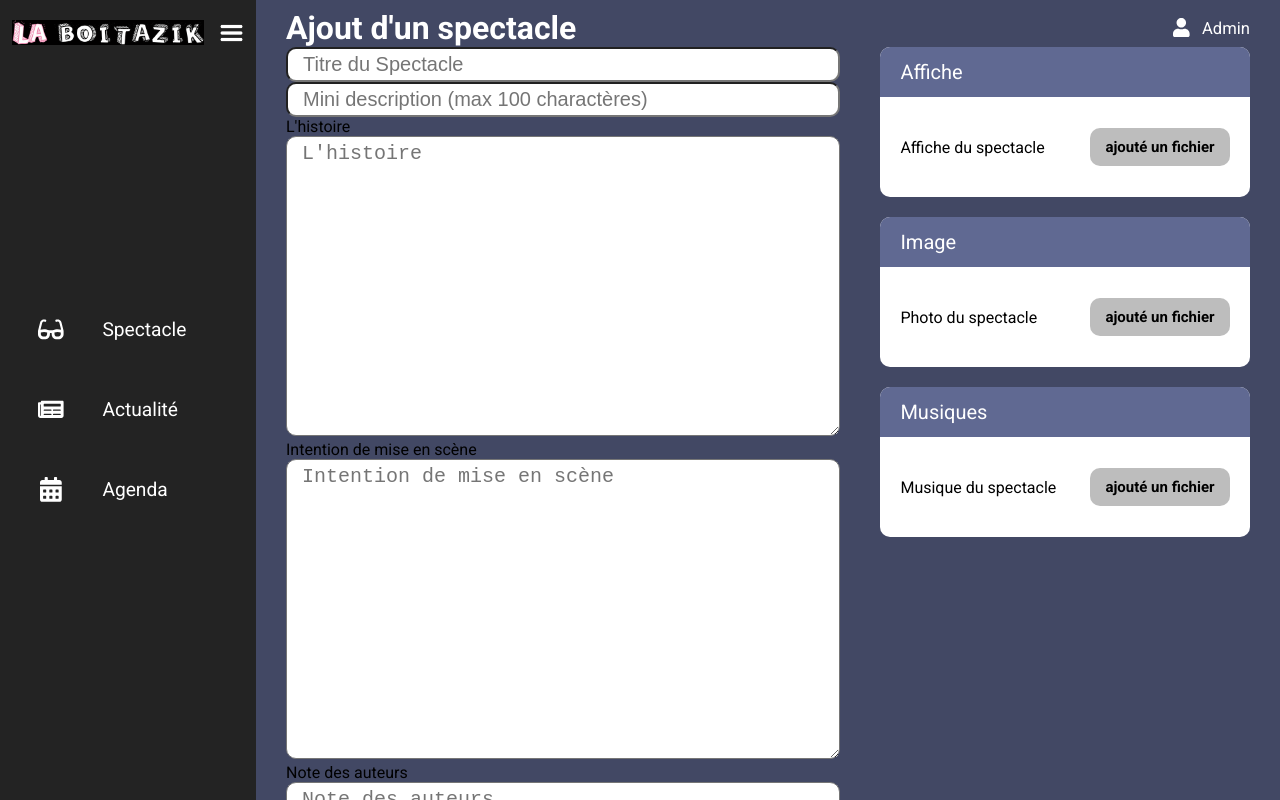
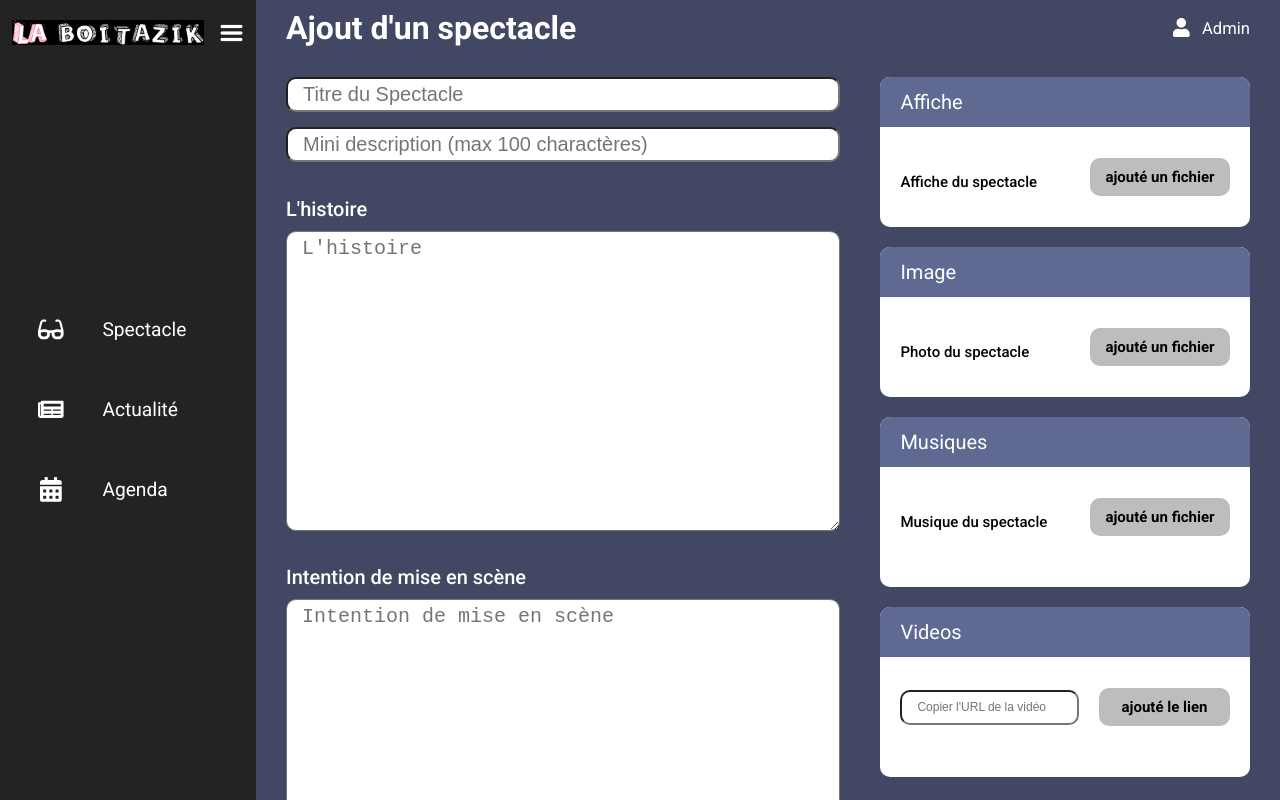
Before and after one commit to packonn/lbaz-panel-admin, a React (Create React App) app: page /spectacle in a window 1280 px wide. Shown: the top 800 px of the page. Built offline with nearby package versions, Linux system fonts and the light colour scheme; the HTML template or start-up script is replaced by a standard one.

Commit message:
page ajout de spectacle fonctionne en local reste a faire les erreurs et voir si lon fait un responsive

```diff
--- a/package.json
+++ b/package.json
@@ -10,7 +10,7 @@
     "@testing-library/jest-dom": "^5.16.1",
     "@testing-library/react": "^12.1.2",
     "@testing-library/user-event": "^13.5.0",
-    "axios": "^0.25.0",
+    "axios": "^0.26.0",
     "react": "^17.0.2",
     "react-dom": "^17.0.2",
     "react-router-dom": "^6.2.1",
--- a/src/components/Header/header.css
+++ b/src/components/Header/header.css
@@ -13,7 +13,6 @@
   align-items: center;
   padding-top: 20px;
   width: 60px;
-  height: 100vh;
   background: var(--black);
 }
 
--- a/src/components/inputFiles/InputFiles.js
+++ b/src/components/inputFiles/InputFiles.js
@@ -1,35 +1,43 @@
-import { useState } from "react";
 import "./inputFiles.css";
 
-const InputFiles = ({ name, label, title }) => {
-  const [Affiche, setAffiche] = useState();
-  const [previousAffiche, setPreviousAffiche] = useState("");
+const InputFiles = ({
+  name,
+  label,
+  title,
+  handleFiles,
+  previousAffiche,
+  previousImgXL,
+  previousMusiques,
+  musiques,
+}) => {
+  // const [Affiche, setAffiche] = useState();
+  // const [previousAffiche, setPreviousAffiche] = useState("");
 
-  const [ImgXL, setImgXL] = useState();
-  const [previousImgXL, setPreviousImgXL] = useState("");
+  // const [ImgXL, setImgXL] = useState();
+  // const [previousImgXL, setPreviousImgXL] = useState("");
 
-  const [musiques, setMusiques] = useState([]);
-  const [previousMusiques, setPreviousMusiques] = useState([]);
+  // const [musiques, setMusiques] = useState([]);
+  // const [previousMusiques, setPreviousMusiques] = useState([]);
 
-  const handleFiles = (e) => {
-    if (name === "affiche") {
-      setAffiche(e.target.files[0]);
-      setPreviousAffiche(URL.createObjectURL(e.target.files[0]));
-    }
-    if (name === "imgXL") {
-      setImgXL(e.target.files[0]);
-      setPreviousImgXL(URL.createObjectURL(e.target.files[0]));
-    }
-    if (name === "musiques") {
-      const newArray = [...musiques];
-      newArray.push(e.target.files[0]);
-      setMusiques(newArray);
+  // const handleFiles = (e) => {
+  //   if (name === "affiche") {
+  //     setAffiche(e.target.files[0]);
+  //     setPreviousAffiche(URL.createObjectURL(e.target.files[0]));
+  //   }
+  //   if (name === "imgXL") {
+  //     setImgXL(e.target.files[0]);
+  //     setPreviousImgXL(URL.createObjectURL(e.target.files[0]));
+  //   }
+  //   if (name === "musiques") {
+  //     const newArray = [...musiques];
+  //     newArray.push(e.target.files[0]);
+  //     setMusiques(newArray);
 
-      let arrayPrevious = [...previousMusiques];
-      arrayPrevious.push(URL.createObjectURL(e.target.files[0]));
-      setPreviousMusiques(arrayPrevious);
-    }
-  };
+  //     let arrayPrevious = [...previousMusiques];
+  //     arrayPrevious.push(URL.createObjectURL(e.target.files[0]));
+  //     setPreviousMusiques(arrayPrevious);
+  //   }
+  // };
 
   return (
     <div className='containerFiles'>
@@ -42,26 +50,35 @@ const InputFiles = ({ name, label, title }) => {
           <span className='label'>ajouté un fichier</span>
           <input
             type='file'
+            multiple
             name={name}
             id='upload'
             className='upload-box'
-            onChange={(e) => handleFiles(e)}
+            onChange={(e) => handleFiles(e, name)}
           />
         </div>
       </div>
       {previousImgXL || previousAffiche ? (
-        <div className='previousImg'>
+        <div className='previous '>
           <img
             style={{ width: "100px", height: "auto", objectFit: "contain" }}
             src={name === "affiche" ? previousAffiche : previousImgXL}
             alt='prévisualisation du fichier upload'
           />
         </div>
-      ) : previousMusiques.length > 0 ? (
-        <div className='previousImg'>
+      ) : previousMusiques ? (
+        <div className='previous'>
           {musiques.map((e, i) => {
             return (
-              <p style={{ color: "black", paddingTop: "10px" }}>{e.name}</p>
+              <p
+                key={i}
+                className={
+                  previousMusiques.length > 1
+                    ? "previousMusic dashed"
+                    : "previousMusic "
+                }>
+                {e.name}
+              </p>
             );
           })}
         </div>
--- a/src/components/inputFiles/inputFiles.css
+++ b/src/components/inputFiles/inputFiles.css
@@ -7,10 +7,12 @@
 label {
   display: flex;
   align-items: center;
+}
+.containerInput label {
   color: #000;
+  font-size: 15px;
 }
 .title {
-  font-size: 20px;
   display: flex;
   align-items: center;
   padding: 0 20px;
@@ -18,8 +20,13 @@ label {
   color: #fff;
   background: var(--bg-violet-clair);
 }
+.title p {
+  font-size: 20px;
+}
 .containerInput {
   display: flex;
+  align-items: center;
+
   justify-content: space-between;
   height: 100px;
   padding: 0px 20px 0px 20px;
@@ -57,7 +64,14 @@ label {
   opacity: 0;
   cursor: pointer;
 }
-.previousImg {
+.previous {
   height: 100%;
   padding: 0px 20px 20px 20px;
 }
+.previousMusic {
+  color: black;
+  padding: 10px 0;
+}
+.dashed {
+  border-bottom: grey solid 1px;
+}
--- a/src/components/inputLargeText/InputLargeText.js
+++ b/src/components/inputLargeText/InputLargeText.js
@@ -1,7 +1,14 @@
 import "./inputLargeText.css";
 
-const InputLargeText = ({ name, placeholder }) => {
-  return <textarea id={name} name={name} placeholder={placeholder}></textarea>;
+const InputLargeText = ({ name, placeholder, text, setText }) => {
+  return (
+    <textarea
+      value={text}
+      onChange={(e) => setText(e.target.value)}
+      id={name}
+      name={name}
+      placeholder={placeholder}></textarea>
+  );
 };
 
 export default InputLargeText;
--- a/src/components/inputLargeText/inputLargeText.css
+++ b/src/components/inputLargeText/inputLargeText.css
@@ -3,5 +3,6 @@ textarea {
   height: 300px;
   border-radius: 10px;
   padding: 5px 0 0 15px;
+  margin-bottom: 10px;
   font-size: 20px;
 }
--- a/src/components/inputSmallText/InputSmallText.js
+++ b/src/components/inputSmallText/InputSmallText.js
@@ -1,13 +1,16 @@
 import "./inputSmallText.css";
 
-const InputSmallText = ({ type, name, placeholder, max }) => {
+const InputSmallText = ({ type, name, placeholder, max, text, setText }) => {
   return (
     <input
+      className='inputSmall'
       type={type}
       name={name}
       id={name}
       placeholder={placeholder}
       maxLength={max}
+      value={text}
+      onChange={(e) => setText(e.target.value)}
     />
   );
 };
--- a/src/components/inputSmallText/inputSmallText.css
+++ b/src/components/inputSmallText/inputSmallText.css
@@ -5,3 +5,6 @@ input {
   padding-left: 15px;
   font-size: 20px;
 }
+.inputSmall {
+  margin-bottom: 15px;
+}
--- /dev/null
+++ b/src/components/inputVideo/InputVideo.js
@@ -0,0 +1,48 @@
+import "./inputVideo.css";
+
+const InputVideo = ({ url, handleVideo, setUrl, videos }) => {
+  return (
+    <div className='containerFiles'>
+      <div className='title'>
+        <p>Videos</p>
+      </div>
+      <div className='containerInput'>
+        <input
+          type='text'
+          name='lien'
+          placeholder="Copier l'URL de la vidéo"
+          id='uploadVideo'
+          value={url}
+          onChange={(e) => setUrl(e.target.value)}
+        />
+        <div className='button-wrapper'>
+          <span
+            className='label'
+            onClick={() => {
+              if (url !== "") {
+                handleVideo();
+              }
+            }}>
+            ajouté le lien
+          </span>
+        </div>
+      </div>
+      <div className='previous'>
+        {videos.map((e, i) => {
+          e.slice(0, 12);
+          return (
+            <p
+              key={i}
+              className={
+                videos.length > 1 ? "previousVideos dashed" : "previousVideos "
+              }>
+              {e.slice(0, 40)}
+            </p>
+          );
+        })}
+      </div>
+    </div>
+  );
+};
+
+export default InputVideo;
--- /dev/null
+++ b/src/components/inputVideo/inputVideo.css
@@ -0,0 +1,10 @@
+/* css fait dans input files */
+#uploadVideo {
+  margin-right: 20px;
+  width: calc(100% - 140px);
+  font-size: 12px;
+}
+.previousVideos {
+  color: black;
+  padding: 10px 0;
+}
--- a/src/pages/Spectacle/Spectacle.js
+++ b/src/pages/Spectacle/Spectacle.js
@@ -7,10 +7,96 @@ import InputSmallText from "../../components/inputSmallText/InputSmallText";
 import InputLargeText from "../../components/inputLargeText/InputLargeText";
 import Btn from "../../components/btn/Btn";
 import InputFiles from "../../components/inputFiles/InputFiles";
+import InputVideo from "../../components/inputVideo/InputVideo";
+import { useState } from "react";
+import axios from "axios";
 
 library.add(fab, faUser);
 
 const Spectacle = () => {
+  //logique Files
+  const [affiche, setAffiche] = useState();
+  const [previousAffiche, setPreviousAffiche] = useState("");
+
+  const [imgXL, setImgXL] = useState();
+  const [previousImgXL, setPreviousImgXL] = useState("");
+
+  const [musiques, setMusiques] = useState([]);
+  const [previousMusiques, setPreviousMusiques] = useState([]);
+
+  const handleFiles = (e, name) => {
+    if (name === "affiche") {
+      if (e.target.files[0].size < 10485760) {
+        setAffiche(e.target.files[0]);
+        setPreviousAffiche(URL.createObjectURL(e.target.files[0]));
+      } else {
+        console.log("trop grand");
+      }
+    }
+    if (name === "imgXL") {
+      if (e.target.files[0].size < 10485760) {
+        setImgXL(e.target.files[0]);
+        setPreviousImgXL(URL.createObjectURL(e.target.files[0]));
+      } else {
+        console.log("trop grand");
+      }
+    }
+    if (name === "musiques") {
+      let numberFiles = e.target.files.length;
+
+      const newArray = [...musiques];
+      let arrayPrevious = [...previousMusiques];
+      for (let i = 0; i < numberFiles; i++) {
+        newArray.push(e.target.files[i]);
+        arrayPrevious.push(URL.createObjectURL(e.target.files[i]));
+      }
+      setMusiques(newArray);
+      setPreviousMusiques(arrayPrevious);
+    }
+  };
+  // logique video YT
+  const [url, setUrl] = useState("");
+  const [videos, setVideos] = useState([]);
+
+  const handleVideo = () => {
+    const newArray = [...videos];
+    newArray.push(url);
+    setVideos(newArray);
+    setUrl("");
+  };
+  // logique text input
+  const [title, setTitle] = useState("");
+  const [minDescription, setMinDescription] = useState("");
+  const [boxSong, setBoxSong] = useState("");
+  const [histoire, setHistoire] = useState("");
+  const [mes, setMes] = useState("");
+  const [noteAuteur, setNoteAuteur] = useState("");
+  const handleSubmit = async (e) => {
+    e.preventDefault();
+    const formData = new FormData();
+    formData.append("nom", title);
+    formData.append("minDescription", minDescription);
+    formData.append("histoire", histoire);
+    formData.append("mise_en_scene", mes);
+    formData.append("note_des_auteurs", noteAuteur);
+    formData.append("achat", boxSong);
+    formData.append("affiche", affiche);
+    formData.append("imgXL", imgXL);
+    formData.append("video", videos);
+
+    let i = 0;
+    musiques.forEach((file) => {
+      i++;
+      formData.append("audio" + i, file);
+    });
+
+    const response = await axios.post(
+      "http://localhost:3100/spectacle/publication",
+      formData
+    );
+    console.log(response);
+  };
+
   return (
     <div className='containerPage'>
       <header>
@@ -28,32 +114,51 @@ const Spectacle = () => {
           </div>
         </div>
       </header>
-      <form>
+      <form
+        onSubmit={(e) => handleSubmit(e)}
+        onKeyPress={(e) => {
+          e.key === "Enter" && e.preventDefault();
+        }}>
         <div className='sideLeft'>
           <InputSmallText
+            text={title}
+            setText={setTitle}
             type={"text"}
             name={"title"}
             placeholder={"Titre du Spectacle"}
           />
           <InputSmallText
+            text={minDescription}
+            setText={setMinDescription}
             type={"text"}
             name={"title"}
             placeholder={"Mini description (max 100 charactères)"}
             max={100}
           />
           <label>L'histoire</label>
-          <InputLargeText name={"histoire"} placeholder={"L'histoire"} />
+          <InputLargeText
+            name={"histoire"}
+            placeholder={"L'histoire"}
+            text={histoire}
+            setText={setHistoire}
+          />
           <label>Intention de mise en scène</label>
           <InputLargeText
             name={"miseEnScene"}
             placeholder={"Intention de mise en scène"}
+            text={mes}
+            setText={setMes}
           />
           <label>Note des auteurs</label>
           <InputLargeText
             name={"noteAuteur"}
             placeholder={"Note des auteurs"}
+            text={noteAuteur}
+            setText={setNoteAuteur}
           />
           <InputSmallText
+            text={boxSong}
+            setText={setBoxSong}
             type={"text"}
             name={"achat"}
             placeholder={"Lien vers BoxSongs"}
@@ -63,19 +168,32 @@ const Spectacle = () => {
         </div>
         <div className='sideRight'>
           <InputFiles
+            previousAffiche={previousAffiche}
+            handleFiles={handleFiles}
             name={"affiche"}
             label={"Affiche du spectacle"}
             title={"Affiche"}
           />
           <InputFiles
+            previousImgXL={previousImgXL}
+            handleFiles={handleFiles}
             name={"imgXL"}
             label={"Photo du spectacle"}
             title={"Image"}
           />
           <InputFiles
+            previousMusiques={previousMusiques}
+            musiques={musiques}
+            handleFiles={handleFiles}
             name={"musiques"}
             label={"Musique du spectacle"}
             title={"Musiques"}
+          />
+          <InputVideo
+            handleVideo={handleVideo}
+            url={url}
+            setUrl={setUrl}
+            videos={videos}
           />
         </div>
       </form>
--- a/src/pages/Spectacle/spectacle.css
+++ b/src/pages/Spectacle/spectacle.css
@@ -7,6 +7,7 @@
 header {
   display: flex;
   justify-content: space-between;
+  margin-bottom: 30px;
 }
 header h2 {
   font-size: 2.5vw;
@@ -34,3 +35,9 @@ form {
 .sideRight {
   width: 40%;
 }
+.containerPage label {
+  color: white;
+  font-size: 20px;
+  font-weight: 500;
+  margin: 20px 0 10px 0;
+}
```
Also changed, not shown: 1 other file (tests, documents, lock files or other folders).
